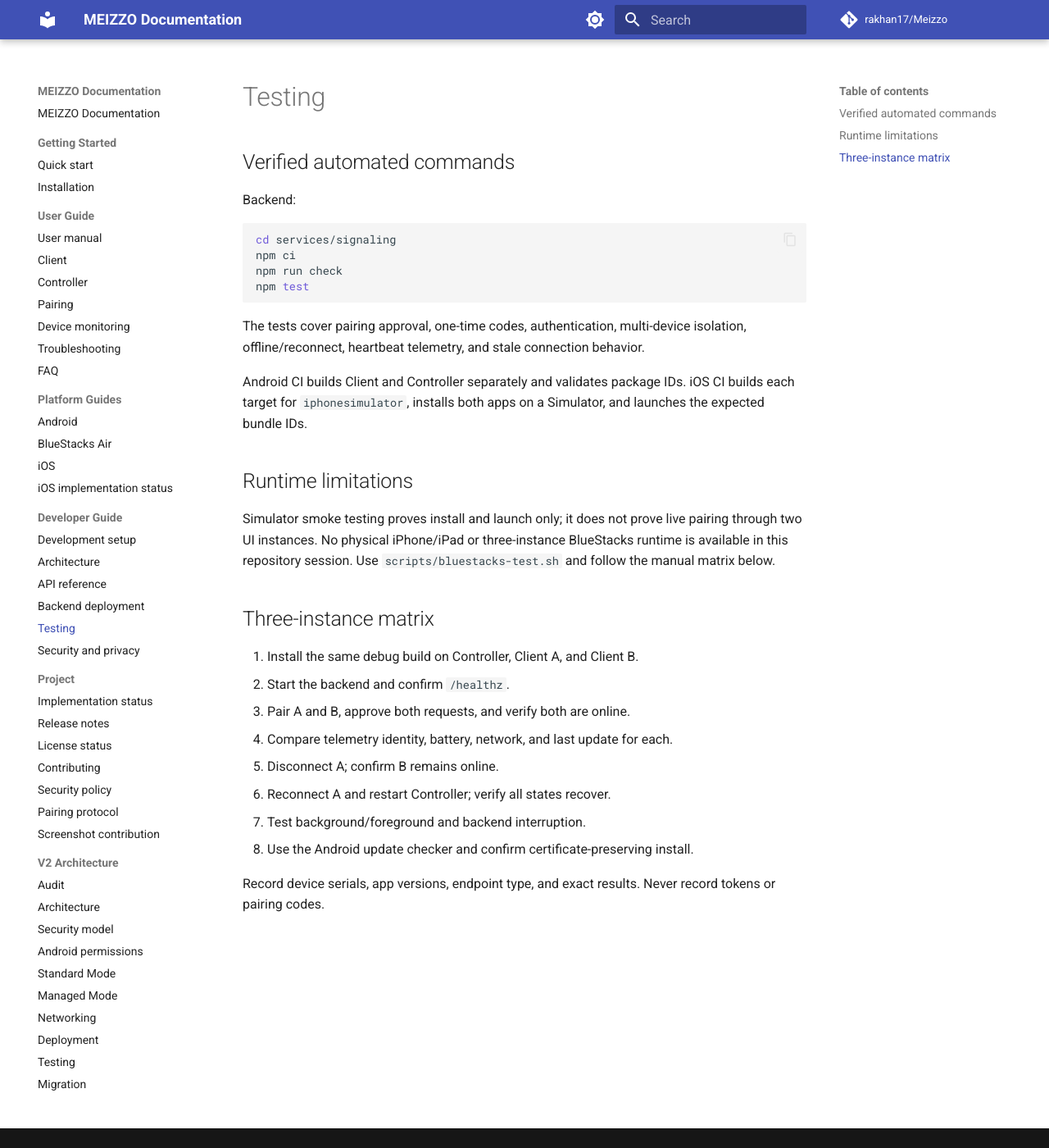
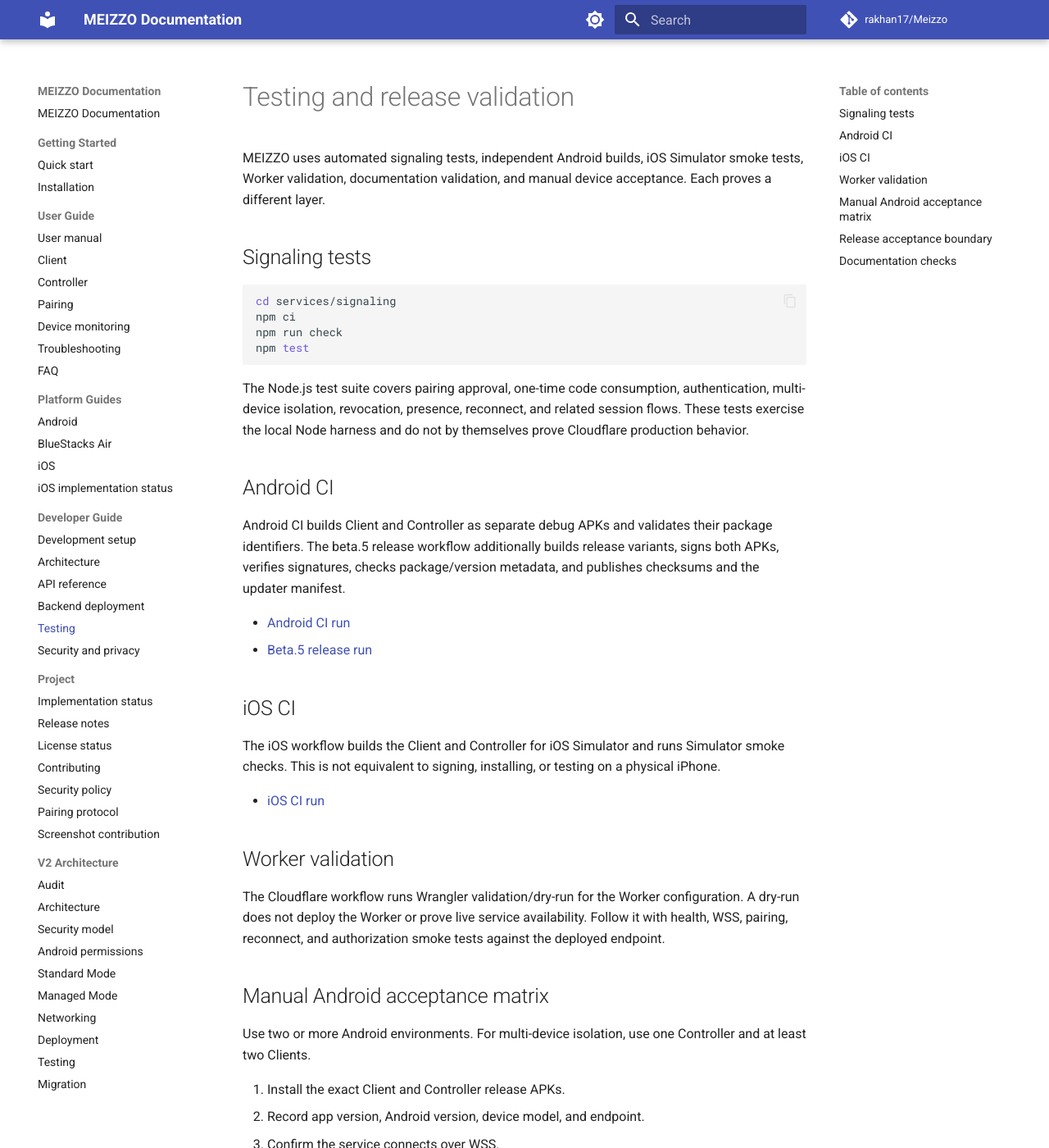
Before and after one commit to rakhan17/Meizzo, an MkDocs documentation site: the page built from docs/testing.md, in a window 1280 px wide and 1400 px high. Shown: the whole window at 82% size. Built offline with MkDocs 1.6.1 and Material for MkDocs 9.7.7, drawn with Linux system fonts in a browser that asks for light colours; comment, search, counter and statistics services are not loaded; some of the changed text lies outside the part shown.

Commit message:
docs: refresh beta testing and acceptance matrix

````diff
--- a/docs/testing.md
+++ b/docs/testing.md
@@ -1,8 +1,10 @@
-# Testing
+# Testing and release validation
 
-## Verified automated commands
+MEIZZO uses automated signaling tests, independent Android builds, iOS
+Simulator smoke tests, Worker validation, documentation validation, and
+manual device acceptance. Each proves a different layer.
 
-Backend:
+## Signaling tests
 
 ```bash
 cd services/signaling
@@ -11,31 +13,74 @@ npm run check
 npm test
 ```
 
-The tests cover pairing approval, one-time codes, authentication,
-multi-device isolation, offline/reconnect, heartbeat telemetry, and stale
-connection behavior.
+The Node.js test suite covers pairing approval, one-time code consumption,
+authentication, multi-device isolation, revocation, presence, reconnect, and
+related session flows. These tests exercise the local Node harness and do not
+by themselves prove Cloudflare production behavior.
 
-Android CI builds Client and Controller separately and validates package IDs.
-iOS CI builds each target for `iphonesimulator`, installs both apps on a
-Simulator, and launches the expected bundle IDs.
+## Android CI
 
-## Runtime limitations
+Android CI builds Client and Controller as separate debug APKs and validates
+their package identifiers. The beta.5 release workflow additionally builds
+release variants, signs both APKs, verifies signatures, checks package/version
+metadata, and publishes checksums and the updater manifest.
 
-Simulator smoke testing proves install and launch only; it does not prove live
-pairing through two UI instances. No physical iPhone/iPad or three-instance
-BlueStacks runtime is available in this repository session. Use
-`scripts/bluestacks-test.sh` and follow the manual matrix below.
+- [Android CI run](https://github.com/rakhan17/Meizzo/actions/runs/42946246894)
+- [Beta.5 release run](https://github.com/rakhan17/Meizzo/actions/runs/42948592178)
 
-## Three-instance matrix
+## iOS CI
 
-1. Install the same debug build on Controller, Client A, and Client B.
-2. Start the backend and confirm `/healthz`.
-3. Pair A and B, approve both requests, and verify both are online.
-4. Compare telemetry identity, battery, network, and last update for each.
-5. Disconnect A; confirm B remains online.
-6. Reconnect A and restart Controller; verify all states recover.
-7. Test background/foreground and backend interruption.
-8. Use the Android update checker and confirm certificate-preserving install.
+The iOS workflow builds the Client and Controller for iOS Simulator and runs
+Simulator smoke checks. This is not equivalent to signing, installing, or
+testing on a physical iPhone.
 
-Record device serials, app versions, endpoint type, and exact results. Never
-record tokens or pairing codes.
+- [iOS CI run](https://github.com/rakhan17/Meizzo/actions/runs/42946246991)
+
+## Worker validation
+
+The Cloudflare workflow runs Wrangler validation/dry-run for the Worker
+configuration. A dry-run does not deploy the Worker or prove live service
+availability. Follow it with health, WSS, pairing, reconnect, and authorization
+smoke tests against the deployed endpoint.
+
+## Manual Android acceptance matrix
+
+Use two or more Android environments. For multi-device isolation, use one
+Controller and at least two Clients.
+
+1. Install the exact Client and Controller release APKs.
+2. Record app version, Android version, device model, and endpoint.
+3. Confirm the service connects over WSS.
+4. Pair Client A and approve on Client A.
+5. Pair Client B and approve on Client B.
+6. Confirm both devices appear independently.
+7. Verify telemetry identity and last-update timestamps.
+8. Disconnect Client A and confirm Client B remains online.
+9. Reconnect Client A and verify presence restoration.
+10. Restart Controller and verify paired devices re-authenticate.
+11. Test session pending, approve, reject, and end transitions.
+12. Verify an interaction command is rejected without an approved interaction
+    session.
+13. Test revoke and confirm access is removed.
+14. Test notification, background, battery optimization, reboot, and network
+    interruption behavior.
+15. Test updater checksum/package/signature checks using a valid release.
+
+Record exact results. Never record tokens, passwords, pairing codes, or private
+endpoint credentials in test reports.
+
+## Release acceptance boundary
+
+The beta.5 release workflow passed and published signed APKs. This proves
+release automation and artifact validation, not universal device
+compatibility. Physical-device runtime acceptance, OEM background behavior,
+and complete end-to-end multi-device validation must be recorded separately.
+
+## Documentation checks
+
+```bash
+python scripts/check-doc-links.py
+mkdocs build --strict
+```
+
+Documentation CI runs both checks for documentation changes.
````
